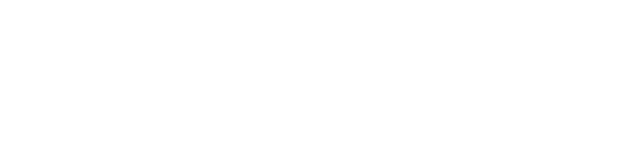
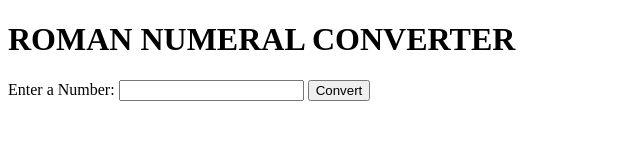
Before and after one commit to Saba-Ahmad-sp/Free_Code_Camp_Projects, a plain HTML site: page Roman Numeral Converter/index.html in a window 1280 px wide. Shown: the whole page, without its empty margins (0-640 px from the left). Drawn offline with Linux system fonts and the light colour scheme.

Commit message:
Added html code for roman numeral converter

```diff
--- a/Roman Numeral Converter/index.html
+++ b/Roman Numeral Converter/index.html
@@ -7,6 +7,17 @@
   <title>Roman Numeral Converter</title>
 </head>
 <body>
+    <div class="container">
+      <h1>ROMAN NUMERAL CONVERTER</h1>
+      <div class="inner-container">
+        <label for="number" class="number-label">Enter a Number:</label>
+        <input type="number" id="number" min="0"/>
+        <button id="convert-btn">Convert</button>
+      </div>
+      <div class="output-container" id="output-container">
+        <p id="output"></p>
+      </div>
+    </div>
 
   <script src="./script.js"></script>
 </body>
```
